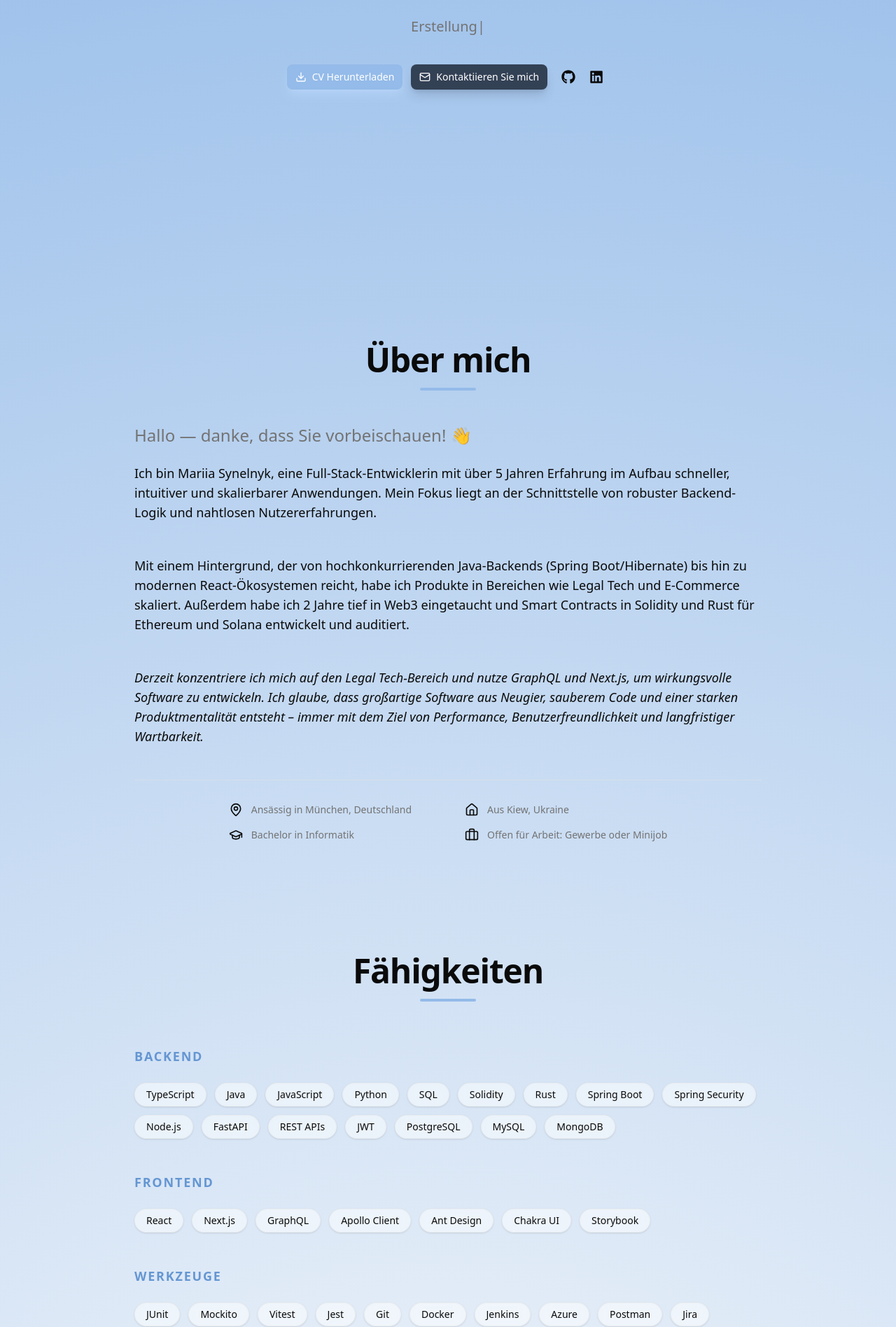
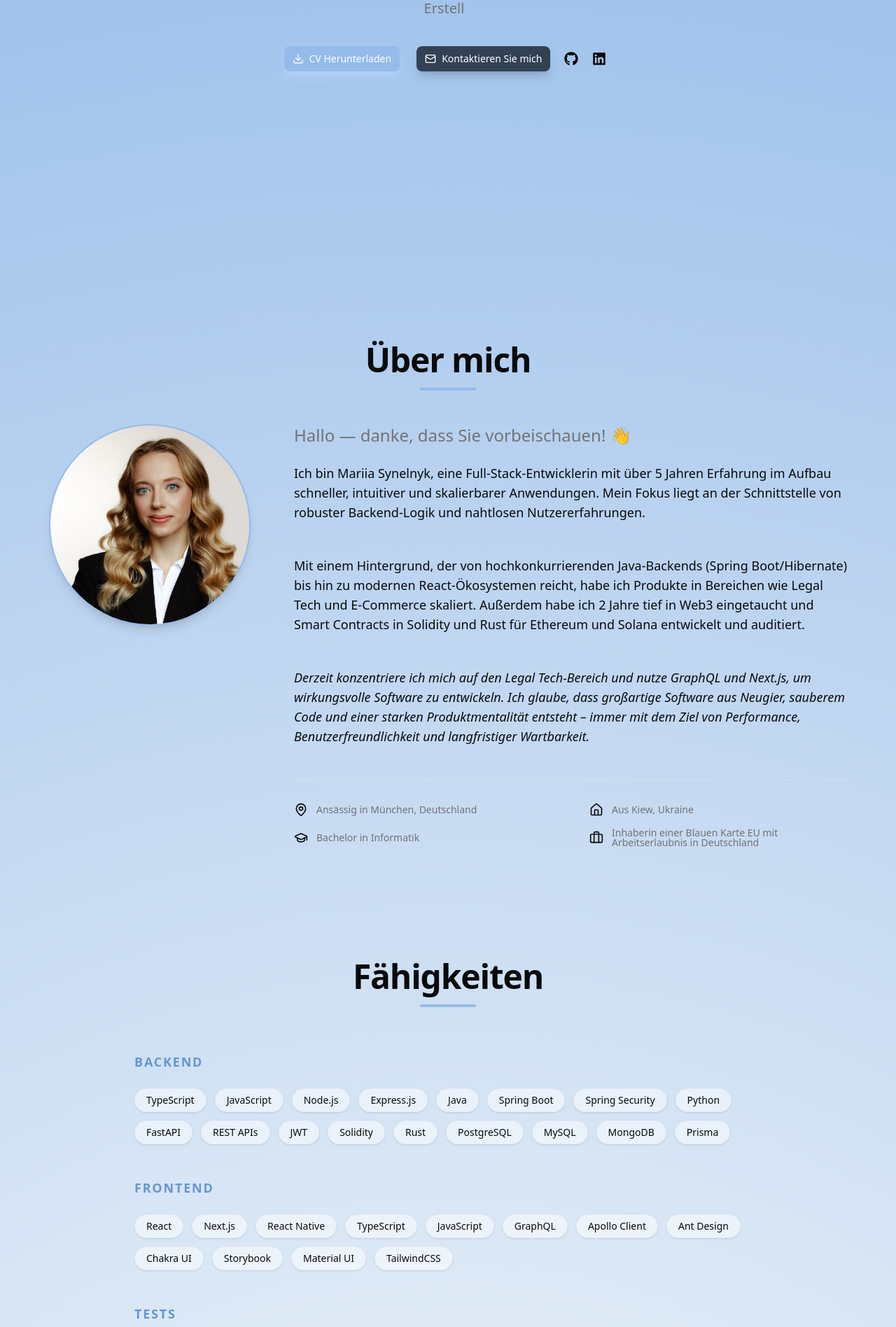
Before and after one commit to Mariesnlk/portfolio, a Next.js app: page /de in a window 1280 px wide. Shown: the part 390-2286 px from the top of the page at 70% size. Built offline with nearby package versions, Linux system fonts and the light colour scheme.

Commit message:
fix mobile responsivness

```diff
--- a/src/app/page.tsx
+++ b/src/app/page.tsx
@@ -1,5 +1,5 @@
 import { redirect } from "next/navigation";
 
 export default function RootPage() {
-  redirect("/en");
+  redirect("/de");
 }
--- a/src/components/Home/About/About.tsx
+++ b/src/components/Home/About/About.tsx
@@ -1,8 +1,11 @@
 "use client";
 
 import React from "react";
+import Image from "next/image";
 import { useTranslations } from "next-intl";
-import { Article, Box, Container, Row, Section, Stack } from "components/ui/layout";
+import { motion } from "framer-motion";
+import { sharedMotion } from "@/lib/motion";
+import { Article, Box, Container, Section, Stack } from "components/ui/layout";
 import { Footer } from "components/ui/footer";
 import { Text } from "components/ui/text";
 import {
@@ -19,18 +22,37 @@ const About = () => {
     { icon: <MapPin className="w-5 h-5" />, text: t("location_munich") },
     { icon: <HomeIcon className="w-5 h-5" />, text: t("origin_kyiv") },
     { icon: <GraduationCap className="w-5 h-5" />, text: t("education") },
-    { icon: <Briefcase className="w-5 h-5" />, text: t("work_status") },
+    { icon: <Briefcase className="w-5 h-5" />, text: t("work_permission") },
   ];
 
   return (
     <Section className="flex min-h-screen items-center px-4 py-20">
-      <Container className="max-w-4xl">
+      <Container className="max-w-6xl">
         <Stack className="mb-12 items-center gap-4 text-center">
           <Text variant="h2" className="border-none text-3xl md:text-5xl">
             {t("title")}
           </Text>
           <Box className="h-1 w-20 rounded-full bg-[rgb(148,187,233)] dark:bg-[rgb(45,73,128)]" />
         </Stack>
+
+        <Section className="grid items-center gap-10 md:grid-cols-[minmax(220px,300px)_1fr] md:items-start md:gap-14">
+          <motion.div
+            initial={sharedMotion.initial}
+            whileInView={sharedMotion.animate}
+            viewport={{ once: true, amount: 0.2 }}
+            whileHover={sharedMotion.whileHover}
+            whileTap={sharedMotion.whileHover}
+            transition={sharedMotion.transition}
+            className="relative mx-auto aspect-square w-full max-w-72 overflow-hidden rounded-full border-2 border-[rgb(148,187,233)] shadow-lg dark:border-[rgb(45,73,128)]"
+          >
+            <Image
+              src="/images/avatar.png"
+              alt={t("photo_alt")}
+              fill
+              sizes="(max-width: 767px) 288px, 300px"
+              className="object-cover object-[center_20%]"
+            />
+          </motion.div>
 
           <Article className="space-y-6 text-center md:text-left">
             <Text variant="lead" className="text-xl md:text-2xl">
@@ -44,18 +66,28 @@ const About = () => {
             </Stack>
 
             <Footer className="mt-12 border-t border-border/50 pt-8">
-            <Section className="mx-auto grid w-fit grid-cols-1 gap-x-12 gap-y-4 sm:grid-cols-2">
+              <Section className="mx-auto grid w-fit grid-cols-1 gap-x-12 gap-y-4 sm:grid-cols-2 md:mx-0">
                 {highlights.map((item, index) => (
                   <Article key={index} className="flex items-center gap-3 text-left">
-                  <Row className="shrink-0" aria-hidden="true">
+                    <motion.div
+                      initial={sharedMotion.initial}
+                      whileInView={sharedMotion.animate}
+                      viewport={{ once: true, amount: 0.2 }}
+                      whileHover={sharedMotion.whileHover}
+                      whileTap={sharedMotion.whileTap}
+                      transition={{ ...sharedMotion.transition, delay: index * 0.06 }}
+                      className="flex shrink-0 items-center"
+                      aria-hidden="true"
+                    >
                       {item.icon}
-                  </Row>
+                    </motion.div>
                     <Text variant="small" className="text-muted-foreground">{item.text}</Text>
                   </Article>
                 ))}
               </Section>
             </Footer>
           </Article>
+        </Section>
       </Container>
     </Section>
   );
--- a/src/components/Home/Experience/Experience.tsx
+++ b/src/components/Home/Experience/Experience.tsx
@@ -145,7 +145,7 @@ const Experience = () => {
                   whileTap={sharedMotion.whileTap}
                 >
                   <Stack className="gap-3">
-                    <Row className="flex-wrap gap-2">
+                    <Row className="flex-col items-start gap-2 sm:flex-row sm:items-center">
                       <Badge
                         variant="outline"
                         className="border-[rgb(148,187,233)] text-[rgb(100,150,210)] dark:border-[rgb(45,73,128)] dark:text-[rgb(148,187,233)]"
--- a/src/components/Home/Hero/Hero.tsx
+++ b/src/components/Home/Hero/Hero.tsx
@@ -38,12 +38,12 @@ const Hero = () => {
   return (
     <Section className="relative flex min-h-screen items-center justify-center">
       <Stack className="items-center justify-center gap-6 px-4 text-center">
-        <Badge asChild variant="outline" className="bg-background/50 px-4 py-1.5 backdrop-blur-sm">
+        {/* <Badge asChild variant="outline" className="bg-background/50 px-4 py-1.5 backdrop-blur-sm">
           <Row className="gap-2">
             <Box className="size-2 animate-pulse rounded-full bg-green-500" />
             <Text variant="small">{t("status_available")}</Text>
           </Row>
-        </Badge>
+        </Badge> */}
 
         <Text variant="h1" className="border-none text-3xl md:text-5xl">
           {t("title")}
@@ -51,8 +51,12 @@ const Hero = () => {
 
         <HeroAnimation sequence={sequence} />
 
-        <Row className="mt-4 flex-wrap justify-center gap-3">
+        <Stack className="mt-4 justify-center gap-3 sm:flex-row">
+          <Row className="flex-nowrap gap-6">
             <motion.section
+              initial={sharedMotion.initial}
+              whileInView={sharedMotion.animate}
+              viewport={{ once: true, amount: 0.2 }}
               whileHover={sharedMotion.whileHover}
               whileTap={sharedMotion.whileTap}
               transition={sharedMotion.transition}
@@ -62,7 +66,7 @@ const Hero = () => {
                 variant="default"
                 aria-label={t("download_cv")}
                 className={cn(
-                "flex items-center gap-2 text-white transition-all duration-300 active:scale-95 shadow-lg px-6",
+                  "flex items-center gap-1 px-2 text-white transition-all duration-300 active:scale-95 shadow-lg sm:gap-2 sm:px-6",
                   "bg-[rgb(148,187,233)] hover:bg-[rgb(122,165,216)] shadow-blue-200/50",
                   "dark:bg-[rgb(45,73,128)] dark:hover:bg-[rgb(59,92,157)] dark:shadow-black/50"
                 )}
@@ -70,7 +74,7 @@ const Hero = () => {
               >
                 <a href={cvHref} download>
                   <Download className="size-4" />
-                <Text variant="small" className="font-medium text-white">
+                  <Text variant="small" className="whitespace-nowrap text-xs font-medium text-white sm:text-sm">
                     {t("download_cv")}
                   </Text>
                 </a>
@@ -78,6 +82,9 @@ const Hero = () => {
             </motion.section>
 
             <motion.div
+              initial={sharedMotion.initial}
+              whileInView={sharedMotion.animate}
+              viewport={{ once: true, amount: 0.2 }}
               whileHover={sharedMotion.whileHover}
               whileTap={sharedMotion.whileTap}
               transition={sharedMotion.transition}
@@ -86,7 +93,7 @@ const Hero = () => {
               <Button
                 variant="default"
                 className={cn(
-                "flex items-center gap-2 text-white transition-all duration-300 active:scale-95 shadow-lg px-6",
+                  "flex items-center gap-1 px-2 text-white transition-all duration-300 active:scale-95 shadow-lg sm:gap-2 sm:px-6",
                   "bg-[rgb(51,65,85)] hover:bg-[rgb(30,41,59)] shadow-[rgba(51,65,85,0.2)]",
                   "dark:bg-[rgb(39,39,42)] dark:hover:bg-[rgb(63,63,70)] dark:border dark:border-[rgb(82,82,91)] dark:shadow-[rgba(0,0,0,0.5)]"
                 )}
@@ -94,17 +101,21 @@ const Hero = () => {
               >
                 <Link href="#contact">
                   <Mail className="size-4" />
-                <Text variant="small" className="text-white">
+                  <Text variant="small" className="whitespace-nowrap text-xs text-white sm:text-sm">
                     {t("contact_me")}
                   </Text>
                 </Link>
               </Button>
             </motion.div>
+          </Row>
 
-          <Row className="gap-1">
+          <Row className="justify-center gap-1">
             {SOCIAL_LINKS.map(({ href, icon: Icon, label }) => (
               <motion.div
                 key={label}
+                initial={sharedMotion.initial}
+                whileInView={sharedMotion.animate}
+                viewport={{ once: true, amount: 0.2 }}
                 whileHover={sharedMotion.whileHover}
                 whileTap={sharedMotion.whileTap}
                 transition={sharedMotion.transition}
@@ -123,7 +134,7 @@ const Hero = () => {
               </motion.div>
             ))}
           </Row>
-        </Row>
+        </Stack>
       </Stack>
     </Section>
   );
--- a/src/components/Home/Navbar/LanguageSwitcher.tsx
+++ b/src/components/Home/Navbar/LanguageSwitcher.tsx
@@ -2,7 +2,7 @@
 
 import * as React from "react";
 import { Languages } from "lucide-react";
-import { useLocale } from "next-intl";
+import { useLocale, useTranslations } from "next-intl";
 import { usePathname } from "next/navigation";
 import { isAppLocale, routing, useRouter } from "@/i18n/routing";
 import { Button } from "components/ui/button";
@@ -16,6 +16,7 @@ import {
 
 export default function LanguageSwitcher() {
   const locale = useLocale();
+  const t = useTranslations("Navbar");
   const router = useRouter();
   const pathname = usePathname();
 
@@ -59,7 +60,7 @@ export default function LanguageSwitcher() {
             onSelect={() => onLanguageChange(loc)}
             className={locale === loc ? "bg-accent font-bold" : ""}
           >
-            {loc.toUpperCase()}
+            {t(`language_${loc}`)}
           </DropdownMenuItem>
         ))}
       </DropdownMenuContent>
--- a/src/components/Home/Skills/Skills.tsx
+++ b/src/components/Home/Skills/Skills.tsx
@@ -16,23 +16,30 @@ const Skills = () => {
     {
       title: t("backend"),
       skills: [
-        "TypeScript", "Java", "JavaScript", "Python", "SQL", "Solidity", "Rust",
-        "Spring Boot", "Spring Security", "Node.js", "FastAPI", "REST APIs", "JWT",
-        "PostgreSQL", "MySQL", "MongoDB"
+        "TypeScript", "JavaScript", "Node.js", "Express.js",
+        "Java", "Spring Boot", "Spring Security", "Python", "FastAPI", "REST APIs", "JWT",
+        "Solidity", "Rust",
+        "PostgreSQL", "MySQL", "MongoDB", "Prisma"
       ],
     },
     {
       title: t("frontend"),
       skills: [
-        "React", "Next.js", "GraphQL", "Apollo Client", "Ant Design", "Chakra UI", "Storybook"
+        "React", "Next.js", "React Native", "TypeScript", "JavaScript", "GraphQL", "Apollo Client", "Ant Design",
+        "Chakra UI", "Storybook", "Material UI", "TailwindCSS"
       ],
     },
     {
+      title: t("testing"),
+      skills: ["JUnit", "Mockito", "Vitest", "Jest", "Playwright", "Unit Testing", "E2E Testing"],
+    },
+        {
+      title: t("cloud"),
+      skills: ["AWS", "Azure", "Vercel", "GitHub Pages", "Docker"],
+    },
+    {
       title: t("tools"),
-      skills: [
-        "JUnit", "Mockito", "Vitest", "Jest", "Git", "Docker", "Jenkins", "Azure",
-        "Postman", "Jira", "Grafana"
-      ],
+      skills: ["Git", "Figma", "Jira", "Jenkins", "Vite", "Postman", "Grafana", "Agile/Scrum"],
     },
   ];
 
@@ -57,14 +64,15 @@ const Skills = () => {
               </Text>
 
               <Box className="flex flex-wrap justify-center gap-3 md:justify-start">
-                {group.skills.map((skill) => (
+                {group.skills.map((skill, skillIndex) => (
                   <motion.span
                     key={skill}
                     initial={sharedMotion.initial}
-                    animate={sharedMotion.animate}
+                    whileInView={sharedMotion.animate}
+                    viewport={{ once: true, amount: 0.2 }}
                     whileHover={sharedMotion.whileHover}
                     whileTap={sharedMotion.whileTap}
-                    transition={sharedMotion.transition}
+                    transition={{ ...sharedMotion.transition, delay: skillIndex * 0.03 }}
                     className="inline-flex"
                   >
                     <Badge
--- a/src/i18n/routing.ts
+++ b/src/i18n/routing.ts
@@ -2,8 +2,8 @@ import { createNavigation } from "next-intl/navigation";
 import { defineRouting } from "next-intl/routing";
 
 export const routing = defineRouting({
-  locales: ["en", "de"],
-  defaultLocale: "en",
+  locales: ["de", "en"],
+  defaultLocale: "de",
   localePrefix: "always",
   localeDetection: false,
 });
--- a/src/messages/de.json
+++ b/src/messages/de.json
@@ -11,7 +11,7 @@
     "download_cv": "CV Herunterladen",
     "coming_soon": "Kommt bald",
     "cv_path": "/docs/cv-de.pdf",
-    "contact_me": "Kontaktiieren Sie mich"
+    "contact_me": "Kontaktieren Sie mich"
   },
   "Navbar": {
     "home": "Startseite",
@@ -23,10 +23,13 @@
     "toggle_menu": "Menü umschalten",
     "navigation": "Navigation",
     "select_section": "Bereich auswählen",
+    "language_en": "Englisch",
+    "language_de": "Deutsch",
     "build_version": "Build-Version"
   },
   "About": {
     "title": "Über mich",
+    "photo_alt": "Porträt von Mariia Synelnyk",
     "greeting": "Hallo — danke, dass Sie vorbeischauen! 👋",
     "bio_p1": "Ich bin Mariia Synelnyk, eine Full-Stack-Entwicklerin mit über 5 Jahren Erfahrung im Aufbau schneller, intuitiver und skalierbarer Anwendungen. Mein Fokus liegt an der Schnittstelle von robuster Backend-Logik und nahtlosen Nutzererfahrungen.",
     "bio_p2": "Mit einem Hintergrund, der von hochkonkurrierenden Java-Backends (Spring Boot/Hibernate) bis hin zu modernen React-Ökosystemen reicht, habe ich Produkte in Bereichen wie Legal Tech und E-Commerce skaliert. Außerdem habe ich 2 Jahre tief in Web3 eingetaucht und Smart Contracts in Solidity und Rust für Ethereum und Solana entwickelt und auditiert.",
@@ -34,13 +37,15 @@
     "location_munich": "Ansässig in München, Deutschland",
     "origin_kyiv": "Aus Kiew, Ukraine",
     "education": "Bachelor in Informatik",
-    "work_status": "Offen für Arbeit: Gewerbe oder Minijob"
+    "work_permission": "Inhaberin einer Blauen Karte EU mit Arbeitserlaubnis in Deutschland"
   },
   "Skills": {
     "title": "Fähigkeiten",
     "backend": "Backend",
     "frontend": "Frontend",
-    "tools": "Werkzeuge"
+    "testing": "Tests",
+    "tools": "Tools & Plattformen",
+    "cloud": "Cloud-Technologien"
   },
   "Experience": {
     "title": "Erfahrung",
--- a/src/messages/en.json
+++ b/src/messages/en.json
@@ -9,7 +9,7 @@
       "Turning complex logic into clean code"
     ],
     "download_cv": "Download CV",
-    "coming_soon": "Comming Soon",
+    "coming_soon": "Coming Soon",
     "cv_path": "/docs/cv-en.pdf",
     "contact_me": "Contact me"
   },
@@ -23,10 +23,13 @@
     "toggle_menu": "Toggle menu",
     "navigation": "Navigation",
     "select_section": "Select a section",
+    "language_en": "English",
+    "language_de": "German",
     "build_version": "Build version"
   },
   "About": {
     "title": "About Me",
+    "photo_alt": "Portrait of Mariia Synelnyk",
     "greeting": "Hey there — thanks for stopping by! 👋",
     "bio_p1": "I'm Mariia Synelnyk, a Full-Stack Developer with over 5 years of experience building fast, intuitive, and scalable applications. My focus lies at the intersection of robust backend logic and seamless user experiences.",
     "bio_p2": "With a background spanning high-concurrency Java backends (Spring Boot/Hibernate) and modern React ecosystems, I've scaled products across domains like Legal Tech and E-commerce. I also spent 2 years deep-diving into Web3, developing and auditing smart contracts in Solidity and Rust for Ethereum and Solana.",
@@ -34,13 +37,15 @@
     "location_munich": "Based in Munich, Germany",
     "origin_kyiv": "From Kyiv, Ukraine",
     "education": "Bachelor in Computer Science",
-    "work_status": "Open to work full time in Germany"
+    "work_permission": "EU Blue Card holder with authorization to work in Germany"
   },
   "Skills": {
     "title": "Skills",
     "backend": "Backend",
     "frontend": "Frontend",
-    "tools": "Tools"
+    "testing": "Tests",
+    "tools": "Tools & Platforms",
+    "cloud": "Cloud"
   },
   "Experience": {
     "title": "Experience",
```
Also changed, not shown: public/images/avatar.png (added). Lines whose indentation alone changed are shown as unchanged.
